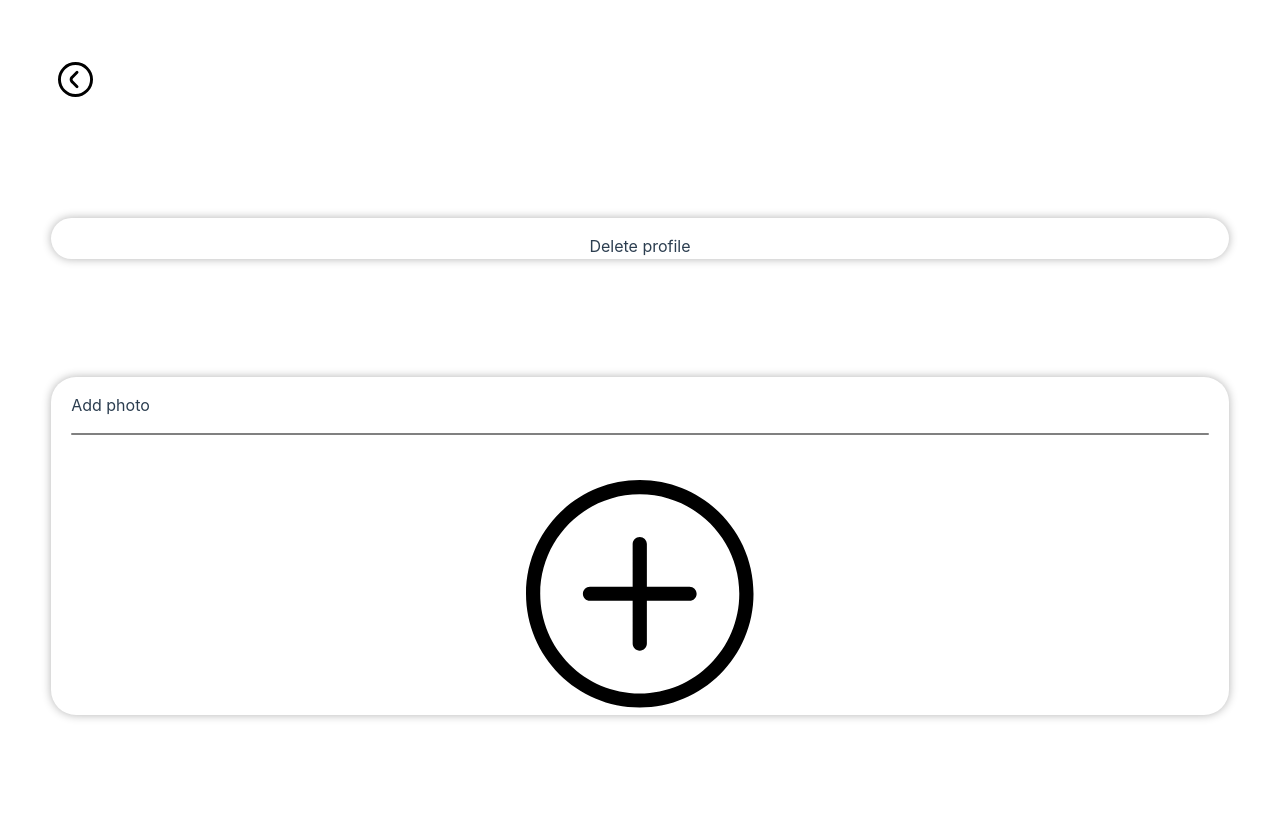
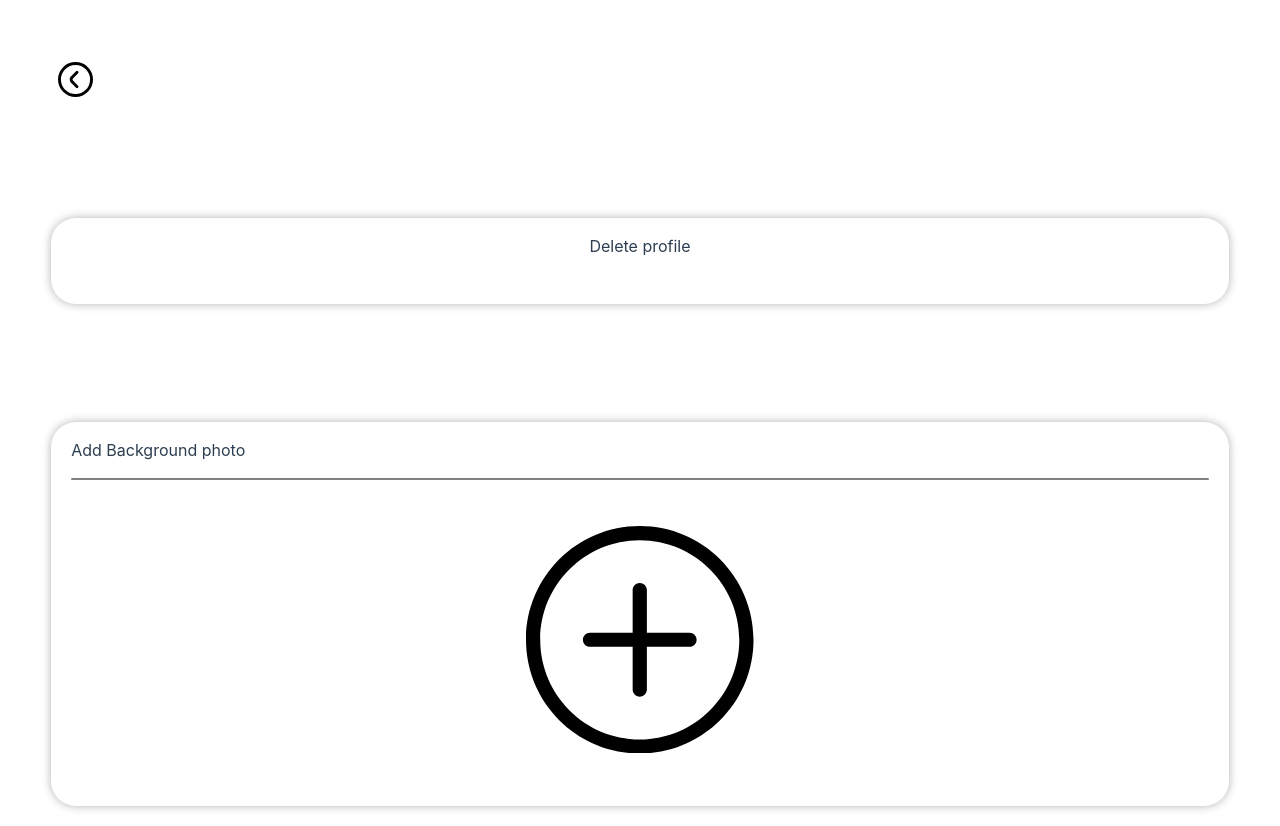
Before and after one commit to Kuanysh-kst/WebAppTelegram, a Vue app: page /settings in a window 1280 px wide. Before the commit the page ends 800 px from the top, so only its background shows below. Built offline with nearby package versions, Linux system fonts and the light colour scheme; no server answers.

Commit message:
added new changes
Signed-off-by: Kuanysh <90975457+Kuanysh-kst@users.noreply.github.com>

```diff
--- a/src/components/home/NameBlock.vue
+++ b/src/components/home/NameBlock.vue
@@ -12,5 +12,6 @@ export default {
 .name-block {
     width: 100%;
     margin-bottom: 4%;
+    color: var(--tg-theme-text-color);
 }
 </style>
--- a/src/components/param/AddPhotoParam.vue
+++ b/src/components/param/AddPhotoParam.vue
@@ -20,5 +20,8 @@
     width: 20%;
     background-color: var(--tg-theme-bg-color);
     fill: var(--tg-theme-text-color);
+    margin-bottom: 4%;
 }
+
+
 </style>
--- a/src/components/param/CitySelection.vue
+++ b/src/components/param/CitySelection.vue
@@ -1,5 +1,5 @@
 <template>
-    <div class="custom-select-role">
+    <div class="custom-select-role city-select">
         <select>
             <option>none</option>
             <option value="Kostanay">Kostanay</option>
@@ -8,3 +8,9 @@
         </select>
     </div>
 </template>
+
+<style>
+.city-select {
+    margin-bottom: 4%;
+}
+</style>
--- a/src/components/settings/AddBackPhotoSetting.vue
+++ b/src/components/settings/AddBackPhotoSetting.vue
@@ -1,6 +1,6 @@
 <template>
         <div class="add-back-photo-container card">
-        <div class="add-back-photo-text card-text">Add photo</div>
+        <div class="add-back-photo-text card-text">Add Background photo</div>
         <hr>
         <svg viewBox="0 0 32 32" version="1.1" xmlns="http://www.w3.org/2000/svg">
             <path
@@ -19,5 +19,6 @@
     width: 20%;
     background-color: var(--tg-theme-bg-color);
     fill: var(--tg-theme-text-color);
+    margin-bottom: 4%;
 }
 </style>
--- a/src/views/SetttingsPage.vue
+++ b/src/views/SetttingsPage.vue
@@ -1,7 +1,11 @@
 <template>
     <div class="container">
         <BackLine />
-        <div class="card delete-prof-card">Delete profile</div>
+        <div class="card delete-prof-card">
+            <h4>
+                Delete profile
+            </h4>
+        </div>
         <AddBackPhotoSetting />
     </div>
 </template>
@@ -10,15 +14,15 @@
 import BackLine from '@/components/search/BackLine.vue';
 import AddBackPhotoSetting from '@/components/settings/AddBackPhotoSetting.vue';
 export default {
-components: {
-    BackLine,
-    AddBackPhotoSetting
-}
+    components: {
+        BackLine,
+        AddBackPhotoSetting
+    }
 }
 </script>
 
 <style>
-.delete-prof-card {
-padding-bottom: 4%;
+.delete-prof-card h4{
+    padding-bottom: 4%;
 }
 </style>
```
